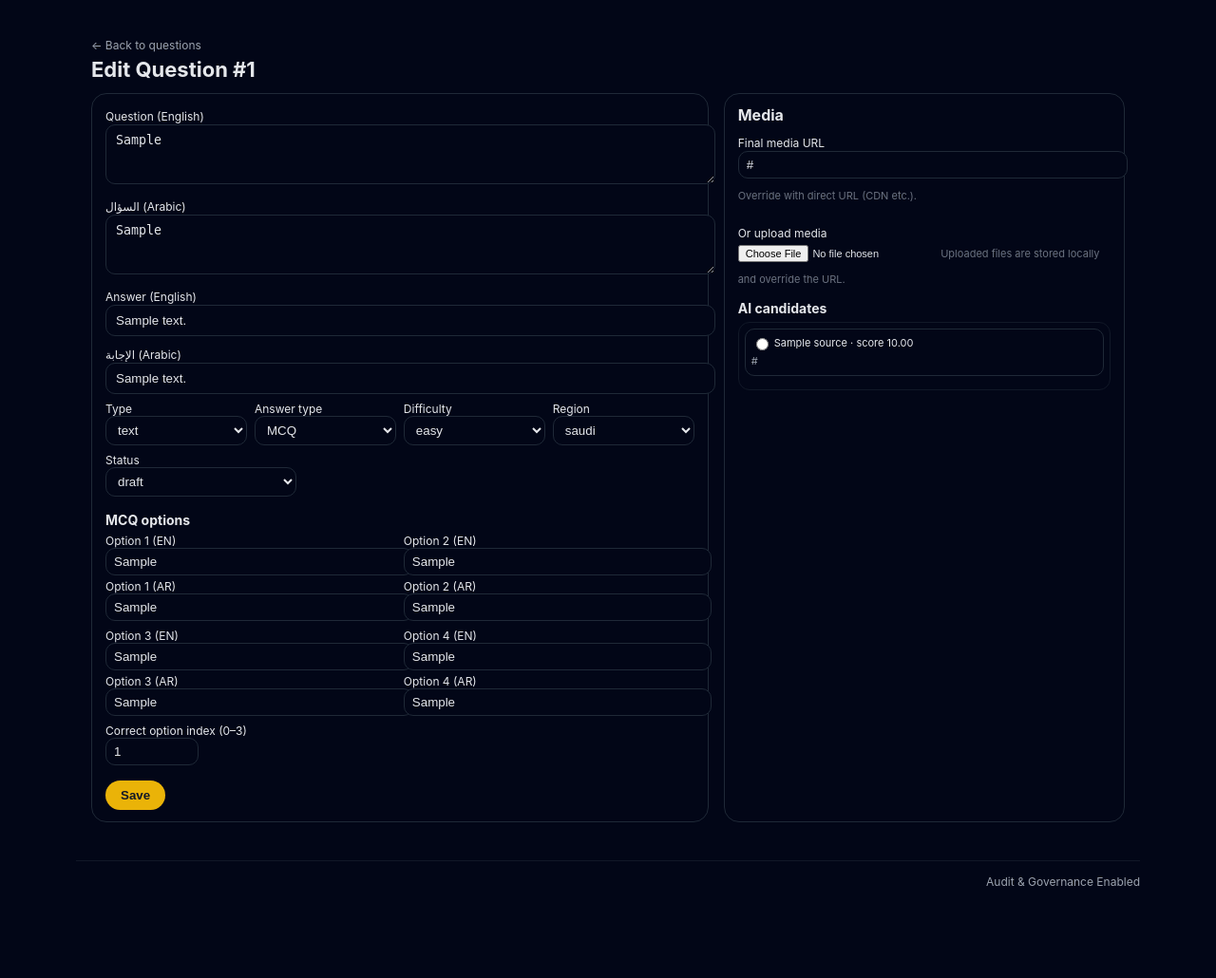
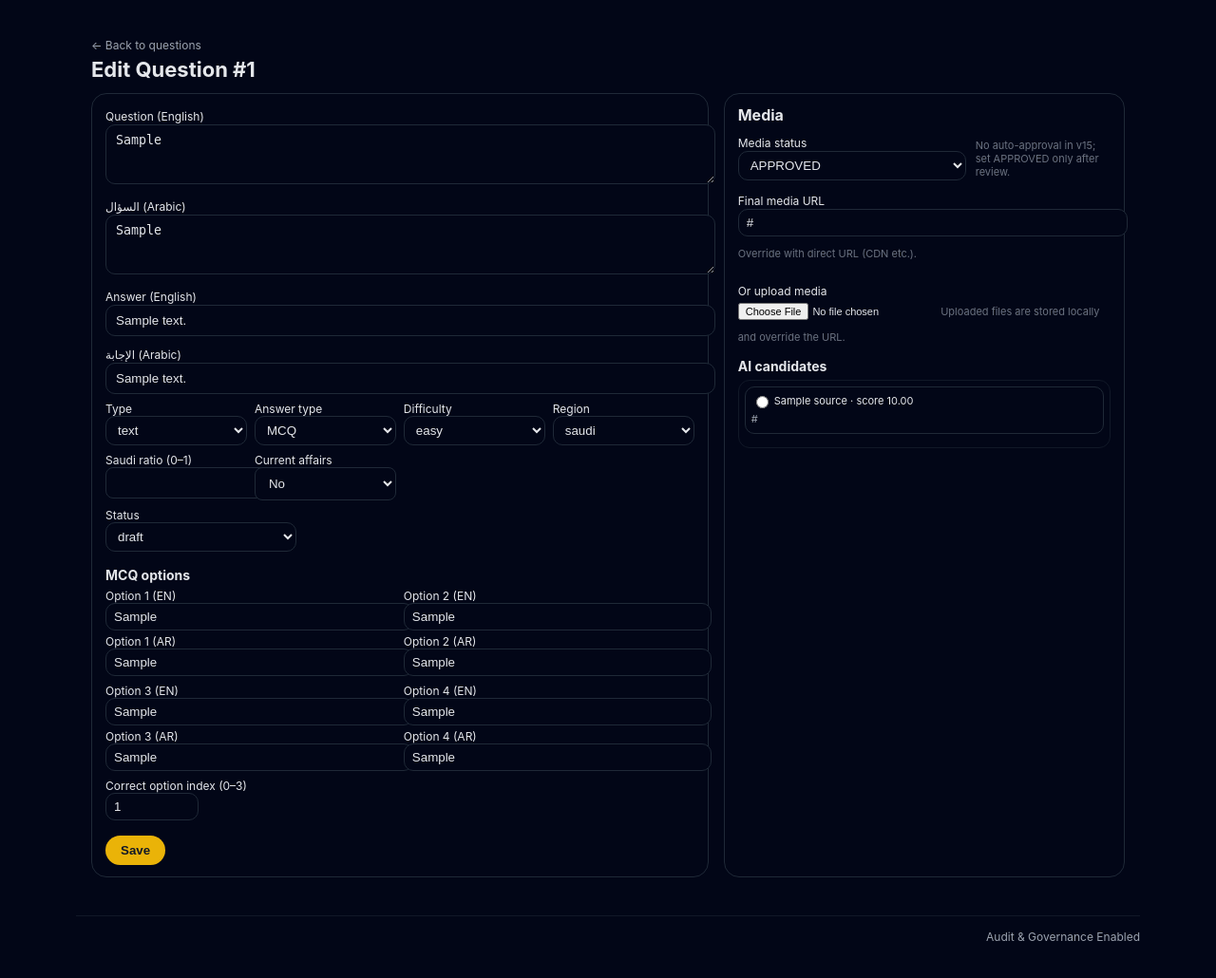
Before and after one commit to AsishC/Midan-AI-QB, a FastAPI app: template templates/question_edit.html in a window 1280 px wide. Shown: the part 85-1115 px from the top of the page at 95% size. Before the commit the page ends 1018 px from the top, so only its background shows below. Run offline with FastAPI, Linux system fonts and the light colour scheme; the template is opened without the code that fills it: most values are stand-ins (such as "Sample title", 1, 10 or a date in 2020); some libraries are stand-ins or nearby versions.

Commit message:
Fix Edit Question 422 by submitting category_id

```diff
--- a/templates/question_edit.html
+++ b/templates/question_edit.html
@@ -10,6 +10,8 @@
       <h1 style="margin:4px 0 12px 0;font-size:22px;">Edit Question #{{ question.id }}</h1>
 
       <form method="post" enctype="multipart/form-data" style="display:grid;grid-template-columns:2fr 1.3fr;gap:16px;">
+    <input type="hidden" name="category_id" value="{{ q.category_id }}">
+
         <div style="background:#020617;border-radius:16px;border:1px solid #1f2937;padding:12px 14px;">
           <label style="font-size:12px;">Question (English)</label><br/>
           <textarea name="stem_en" rows="3" style="width:100%;padding:8px 10px;border-radius:10px;border:1px solid #1f2937;background:#020617;color:#e5e7eb;margin-bottom:8px;">{{ question.stem_en or '' }}</textarea>
@@ -53,6 +55,20 @@
                 {% endfor %}
               </select>
             </div>
+        <div>
+          <label>Saudi ratio (0–1)</label><br/>
+          <input type="number" name="saudi_ratio" step="0.05" min="0" max="1"
+                 value="{{ q.saudi_ratio if q.saudi_ratio is not none else 1.0 }}"
+                 style="width:100%;padding:8px 10px;border:1px solid #1f2937;background:#020617;color:#e5e7eb;border-radius:8px;">
+        </div>
+        <div>
+          <label>Current affairs</label><br/>
+          <select name="current_affairs" style="width:100%;padding:8px 10px;border:1px solid #1f2937;background:#020617;color:#e5e7eb;border-radius:8px;">
+            <option value="0" {% if not q.current_affairs %}selected{% endif %}>No</option>
+            <option value="1" {% if q.current_affairs %}selected{% endif %}>Yes</option>
+          </select>
+        </div>
+
           </div>
 
           <div style="display:grid;grid-template-columns:repeat(3,minmax(0,1fr));gap:8px;font-size:12px;margin-top:8px;">
@@ -105,8 +121,20 @@
 
         <div style="background:#020617;border-radius:16px;border:1px solid #1f2937;padding:12px 14px;">
           <h2 style="margin-top:0;margin-bottom:8px;font-size:16px;">Media</h2>
-          <label style="font-size:12px;">Final media URL</label><br/>
-          <input type="text" name="final_media_url" value="{{ question.url or '' }}"
+
+          <div style="display:flex;gap:10px;align-items:flex-end;margin-bottom:10px;">
+            <div style="flex:0 0 240px;">
+              <label style="font-size:12px;">Media status</label><br/>
+              <select name="media_status" style="width:100%;padding:6px 8px;border-radius:10px;border:1px solid #1f2937;background:#020617;color:#e5e7eb;">
+                <option value="PENDING" {% if (question.media_status or 'PENDING')=='PENDING' %}selected{% endif %}>PENDING</option>
+                <option value="REVIEW_REQUIRED" {% if question.media_status=='REVIEW_REQUIRED' %}selected{% endif %}>REVIEW_REQUIRED</option>
+                <option value="APPROVED" {% if question.media_status=='APPROVED' %}selected{% endif %}>APPROVED</option>
+              </select>
+            </div>
+            <div style="font-size:11px;color:#6b7280;padding-bottom:2px;">No auto-approval in v15; set APPROVED only after review.</div>
+          </div>
+<label style="font-size:12px;">Final media URL</label><br/>
+          <input type="text" name="media_url" value="{{ question.url or '' }}"
                  style="width:100%;padding:6px 8px;border-radius:10px;border:1px solid #1f2937;background:#020617;color:#e5e7eb;margin-bottom:6px;">
           <span style="font-size:11px;color:#6b7280;">Override with direct URL (CDN etc.).</span><br/><br/>
 
```
